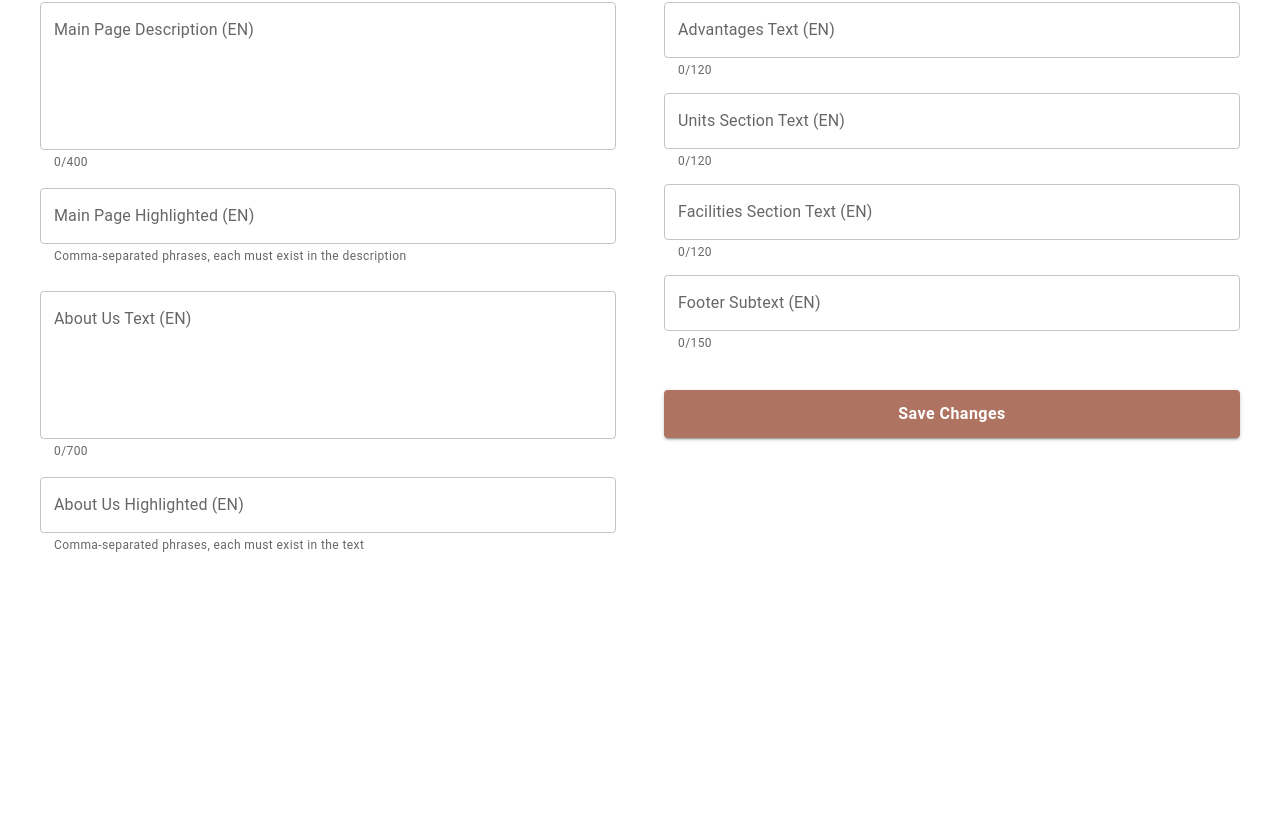
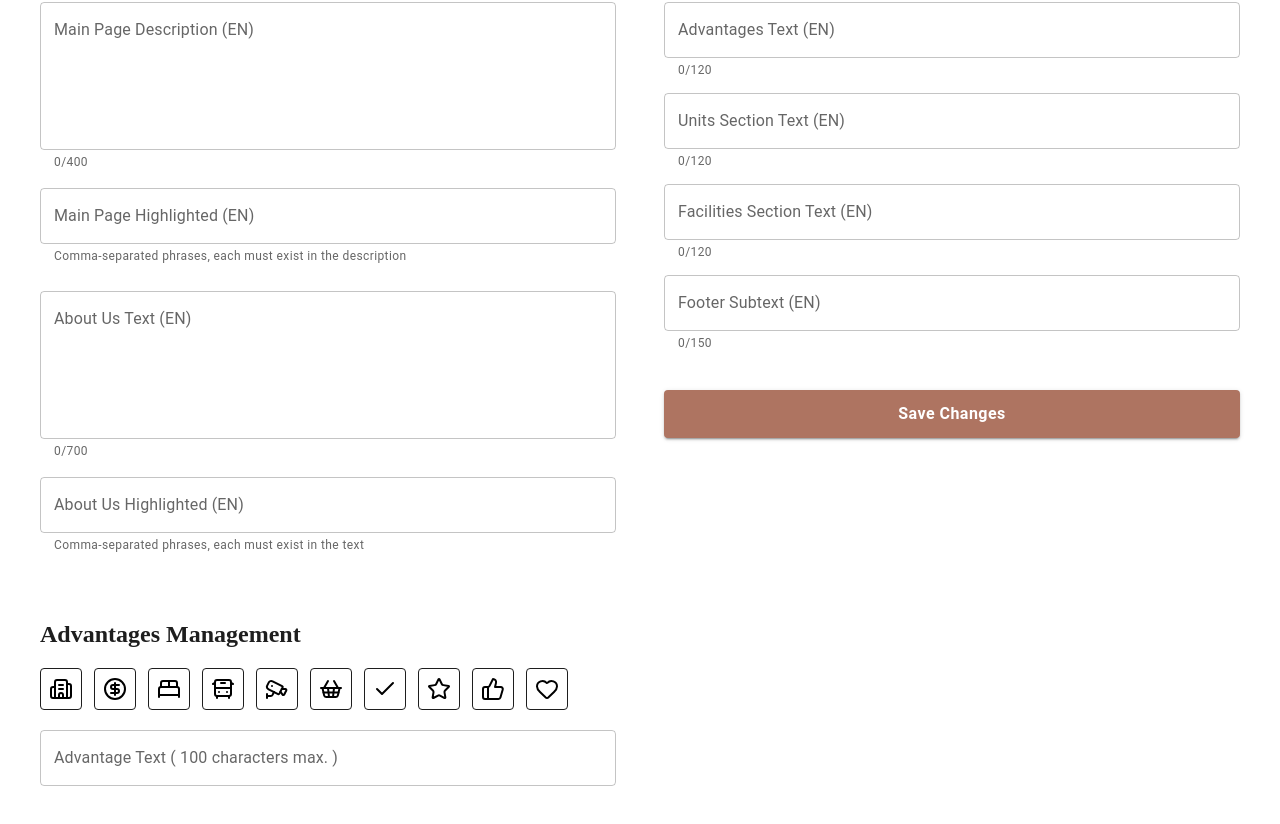
Before and after one commit to ZubalYana/stuffPlace-frontend, a React (Vite) app: page /admin in a window 1280 px wide. Shown: the part 794-1618 px from the top of the page. Before the commit the page ends 1390 px from the top, so only its background shows below. Built offline with nearby package versions, Linux system fonts and the light colour scheme; no server answers; sample sign-in values are in the browser's storage; a web font is replaced by a local one.

Commit message:
create and style a custom icon picker for the advantages control block

```diff
--- /dev/null
+++ b/src/components/elements/AdvantagesControlBlock.tsx
@@ -0,0 +1,32 @@
+import {
+    TextField,
+} from "@mui/material";
+import { useState } from "react";
+import { IconPicker } from "./IconPicker";
+export const AdvantagesControlBlock = () => {
+    const [advIcon, setAdvIcon] = useState<"Building2" | "CircleDollarSignIcon" | "BedDouble" | "BusFront" | "Cctv" | "ShoppingBasketIcon" | "Check" | "Star" | "ThumbsUp" | "Heart" | "">("");
+    const [advText, setAdvText] = useState('');
+
+    return (
+        <div className="w-full text-[#1E1E1E] mt-6 lg:mt-15 space-y-6">
+            <h3 className="font-bold text-[24px] mb-3">Advantages Management</h3>
+            <div className="w-full flex flex-col lg:flex-row lg:gap-[4%] mt-4">
+                <div className="w-full lg:w-[48%]">
+                    <IconPicker value={advIcon} onChange={setAdvIcon} />
+                    <TextField
+                        label={`Advantage Text ( 100 characters max. )`}
+                        inputProps={{ maxLength: 100 }}
+                        sx={{ marginTop: '20px' }}
+                        fullWidth
+                        value={advText}
+                        onChange={(e) => { setAdvText(e.target.value) }}
+                    />
+                </div>
+                <div className="w-full lg:w-[48%]">
+
+                </div>
+            </div>
+
+        </div>
+    )
+}
--- /dev/null
+++ b/src/components/elements/IconPicker.tsx
@@ -0,0 +1,32 @@
+import * as Icons from "lucide-react";
+import type { LucideIcon } from "lucide-react";
+
+const iconNames = ["Building2", "CircleDollarSignIcon", "BedDouble", "BusFront", "Cctv", "ShoppingBasketIcon", "Check", "Star", "ThumbsUp", "Heart"] as const;
+type IconName = (typeof iconNames)[number];
+
+export const IconPicker = ({
+    value,
+    onChange,
+}: {
+    value: "" | IconName;
+    onChange: (icon: "" | IconName) => void;
+}) => {
+    return (
+        <div className="flex flex-wrap gap-3">
+            {iconNames.map((name) => {
+                const IconComponent = Icons[name] as LucideIcon;
+
+                return (
+                    <div
+                        key={name}
+                        className={`p-2 border rounded cursor-pointer transition-all duration-300 bg-white ${value === name ? "border-[#AE7461] shadow-lg" : ""
+                            }`}
+                        onClick={() => onChange(name)}
+                    >
+                        <IconComponent size={24} color={value === name ? '#AE7461' : '#000'} />
+                    </div>
+                );
+            })}
+        </div>
+    );
+};
--- a/src/components/pages/AdminPanel.tsx
+++ b/src/components/pages/AdminPanel.tsx
@@ -1,7 +1,8 @@
-import { useState, useEffect } from "react"
-import { Logo } from "../elements/Logo admin"
-import { UnitsControlBlock } from "../elements/UnitsControlBlock"
+import { useState, useEffect } from "react";
+import { Logo } from "../elements/Logo admin";
+import { UnitsControlBlock } from "../elements/UnitsControlBlock";
 import { TextControlBlock } from "../elements/TextControlBlock";
+import { AdvantagesControlBlock } from "../elements/AdvantagesControlBlock";
 export interface Unit {
     description: {
         en: string;
@@ -32,6 +33,7 @@ export const AdminPanel = () => {
             <Logo />
             <UnitsControlBlock units={units} setUnits={setUnits} />
             <TextControlBlock />
+            <AdvantagesControlBlock />
         </div>
     )
 }
```
